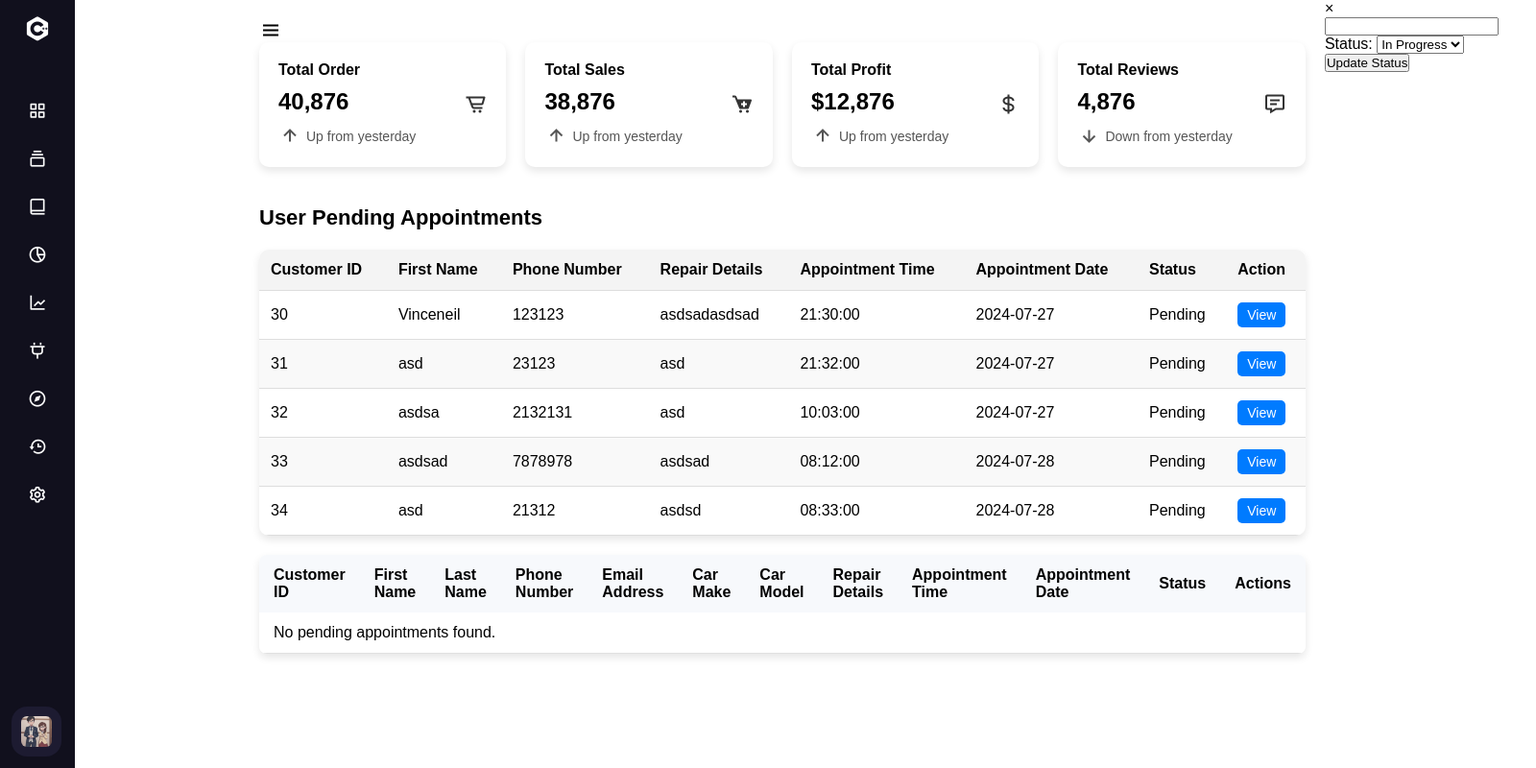
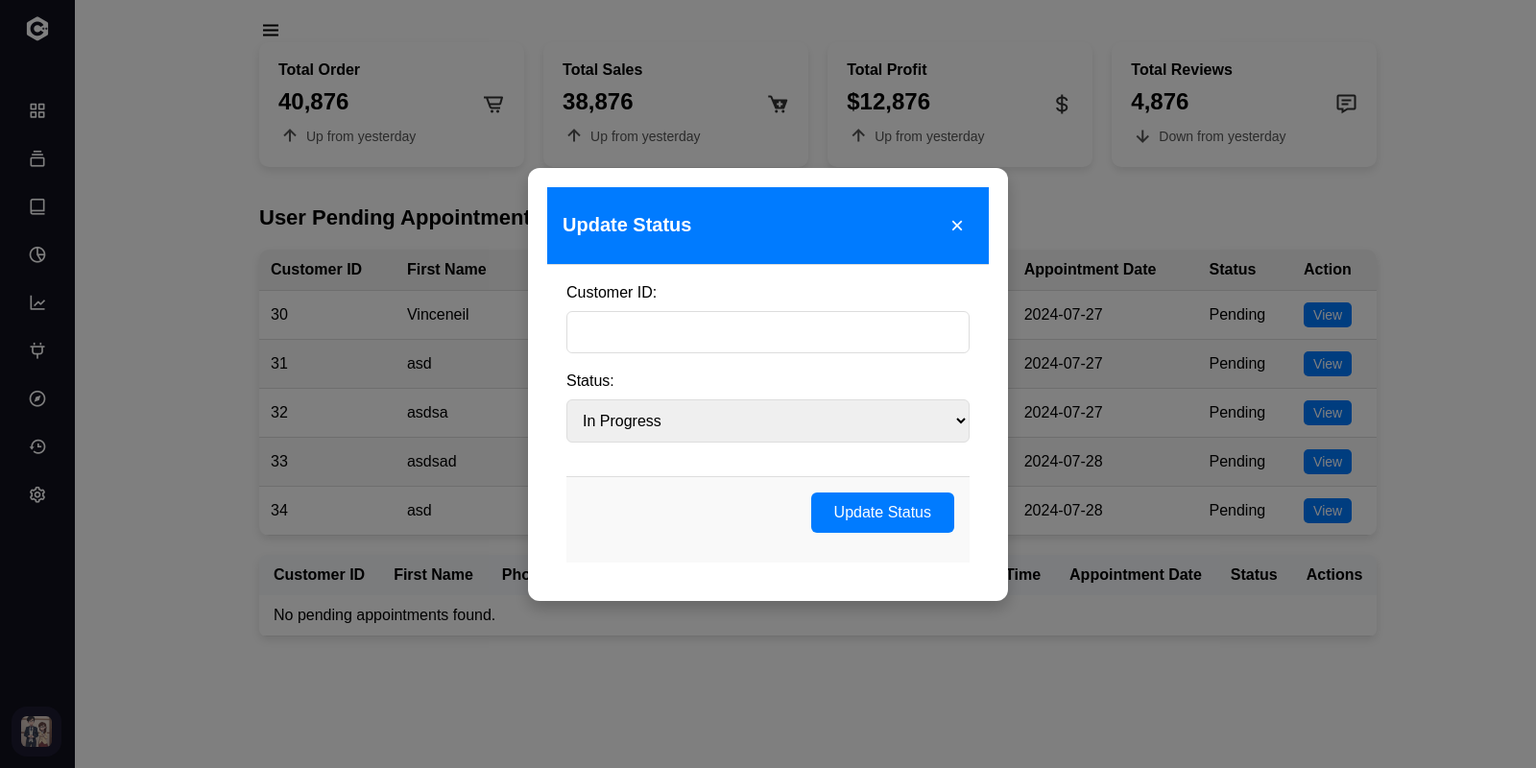
Before and after one commit to TheVincee/Repair-Shop-Locator-new, a PHP site: page /Dashboard.php in a window 1600 px wide. Shown: the whole page at 96% size. Run offline with PHP 8.4, Linux system fonts and the light colour scheme; data comes from the database, SQL or seed files in the repository; data that the repository does not hold is empty.

Commit message:
Design and finish on the modal hehe
IF you are willing to use my take my advice and use Enum in the status its much easier and faster reload for sql ok bye

```diff
--- a/ADMIN/Dashboard.php
+++ b/ADMIN/Dashboard.php
@@ -11,6 +11,10 @@
     <script src="https://ajax.googleapis.com/ajax/libs/jquery/3.6.0/jquery.min.js"></script>
 
     <style>
+        .hide-column {
+    display: none;
+}
+
         /* Basic styling for the table */
         .appointments-table {
             width: 100%;
@@ -328,6 +332,7 @@
     </tbody>
 </table>
 
+
     </section>
     <div class="modal-overlay" id="modal-overlay" style="display: none;">
     <div class="modal">
@@ -360,19 +365,31 @@
     </div>
 </div>
 
-<div id="walkin-modal-container">
-    <div id="walkin-modal-content">
-        <span id="walkin-modal-close">&times;</span>
+<div id="walkin-modal-container" class="modal-overlay">
+    <div id="walkin-modal-content" class="modal">
+        <div class="modal-header">
+            <h2>Update Status</h2>
+            <span id="walkin-modal-close" class="close-btn">&times;</span>
+        </div>
+        <div class="modal-body">
             <form id="walkin-modal-form">
+                <div class="form-group">
+                    <label for="walkin-modal-customer-id">Customer ID:</label>
                     <input type="text" id="walkin-modal-customer-id" readonly>
+                </div>
+                <div class="form-group">
                     <label for="walkin-modal-status-dropdown">Status:</label>
-            <select id="walkin-modal-status-dropdown">
+                    <select id="walkin-modal-status-dropdown" class="custom-dropdown">
                         <option value="In Progress">In Progress</option>
                         <option value="Approved">Approved</option>
                         <option value="Rejected">Rejected</option>
                     </select>
-            <button type="submit">Update Status</button>
+                </div>
+                <div class="modal-footer">
+                    <button type="submit" class="submit-btn">Update Status</button>
+                </div>
             </form>
+        </div>
     </div>
 </div>
 
--- a/ADMIN/Modal.css
+++ b/ADMIN/Modal.css
@@ -37,6 +37,12 @@
 .modal-header h2 {
     margin: 0;
     font-size: 20px;
+    display: flex;
+    align-items: center;
+}
+
+.modal-header h2 i {
+    margin-right: 8px; /* Space between icon and text */
 }
 
 .close-btn {
@@ -46,6 +52,10 @@
     cursor: pointer;
     color: #fff;
     transition: color 0.3s ease;
+}
+
+.close-btn i {
+    font-size: 20px; /* Icon size */
 }
 
 .close-btn:hover {
@@ -65,10 +75,16 @@
     display: block;
     margin-bottom: 8px;
     font-size: 16px;
+    display: flex;
+    align-items: center;
+}
+
+.form-group label i {
+    margin-right: 8px; /* Space between icon and label text */
 }
 
 .form-group input,
-.form-group textarea {
+.form-group select {
     width: 100%;
     padding: 12px;
     border: 1px solid #ddd;
@@ -76,61 +92,17 @@
     font-size: 16px;
 }
 
-.form-group textarea {
-    height: 100px;
-    resize: vertical;
+/* Custom dropdown styles */
+.form-control {
+    position: relative;
 }
 
-/* Custom dropdown styles */
-.custom-dropdown {
-    position: relative;
-    cursor: pointer;
-    width: 100%; /* Full width for dropdown */
-}
-
-.selected-option {
-    padding: 12px; /* Increase padding */
+.form-control select {
+    width: 100%;
+    padding: 12px;
     border: 1px solid #ddd;
     border-radius: 6px; /* Match button border radius */
-    display: flex;
-    justify-content: space-between;
-    align-items: center;
-    background-color: #f9f9f9;
-    user-select: none;
-    width: 100%; /* Full width for selected option */
-    font-size: 16px; /* Increase font size */
-}
-
-.selected-option .icon {
-    margin-right: 8px; /* Space between icon and text */
-}
-
-.options-container {
-    display: none;
-    position: absolute;
-    width: 100%; /* Full width for options */
-    background-color: white;
-    border: 1px solid #ddd;
-    border-radius: 6px; /* Match button border radius */
-    box-shadow: 0 4px 8px rgba(0, 0, 0, 0.1);
-    z-index: 10;
-    overflow: hidden;
-}
-
-.option {
-    padding: 12px; /* Increase padding */
-    cursor: pointer;
-    transition: background-color 0.3s ease; /* Smooth background color transition */
-    display: flex;
-    align-items: center; /* Align icon and text */
-}
-
-.option .icon {
-    margin-right: 8px; /* Space between icon and text */
-}
-
-.option:hover {
-    background-color: #f1f1f1; /* Highlight color on hover */
+    font-size: 16px;
 }
 
 /* Modal footer styles */
@@ -142,39 +114,27 @@
     justify-content: flex-end;
 }
 
-.submit-btn,
-.delete-btn {
-    padding: 12px 24px; /* Consistent padding for both buttons */
+.submit-btn {
+    padding: 12px 24px; /* Consistent padding */
     border: none;
     border-radius: 6px; /* Match border radius */
     cursor: pointer;
-    transition: background-color 0.3s ease, transform 0.3s ease; /* Add transition for hover effect */
+    transition: background-color 0.3s ease, transform 0.3s ease; /* Hover effect */
     display: flex;
     align-items: center;
     justify-content: center; /* Center the icon and text */
     color: white;
+    background-color: #007bff; /* Blue */
     font-size: 16px; /* Consistent font size */
-    text-align: center; /* Center text in button */
-    min-width: 120px; /* Ensure buttons have a minimum width */
+    text-align: center; /* Center text */
+    min-width: 120px; /* Ensure button has a minimum width */
 }
 
-/* Submit button */
-.submit-btn {
-    background-color: #007bff; /* Blue */
-    margin-right: 8px; /* Space between buttons */
+.submit-btn i {
+    margin-right: 8px; /* Space between icon and text */
 }
 
 .submit-btn:hover {
     background-color: #0056b3;
     transform: scale(1.05); /* Slightly enlarge on hover */
 }
-
-/* Delete button */
-.delete-btn {
-    background-color: #dc3545; /* Red */
-}
-
-.delete-btn:hover {
-    background-color: #c82333;
-    transform: scale(1.05); /* Slightly enlarge on hover */
-}
```
Lines whose indentation alone changed are shown as unchanged.
